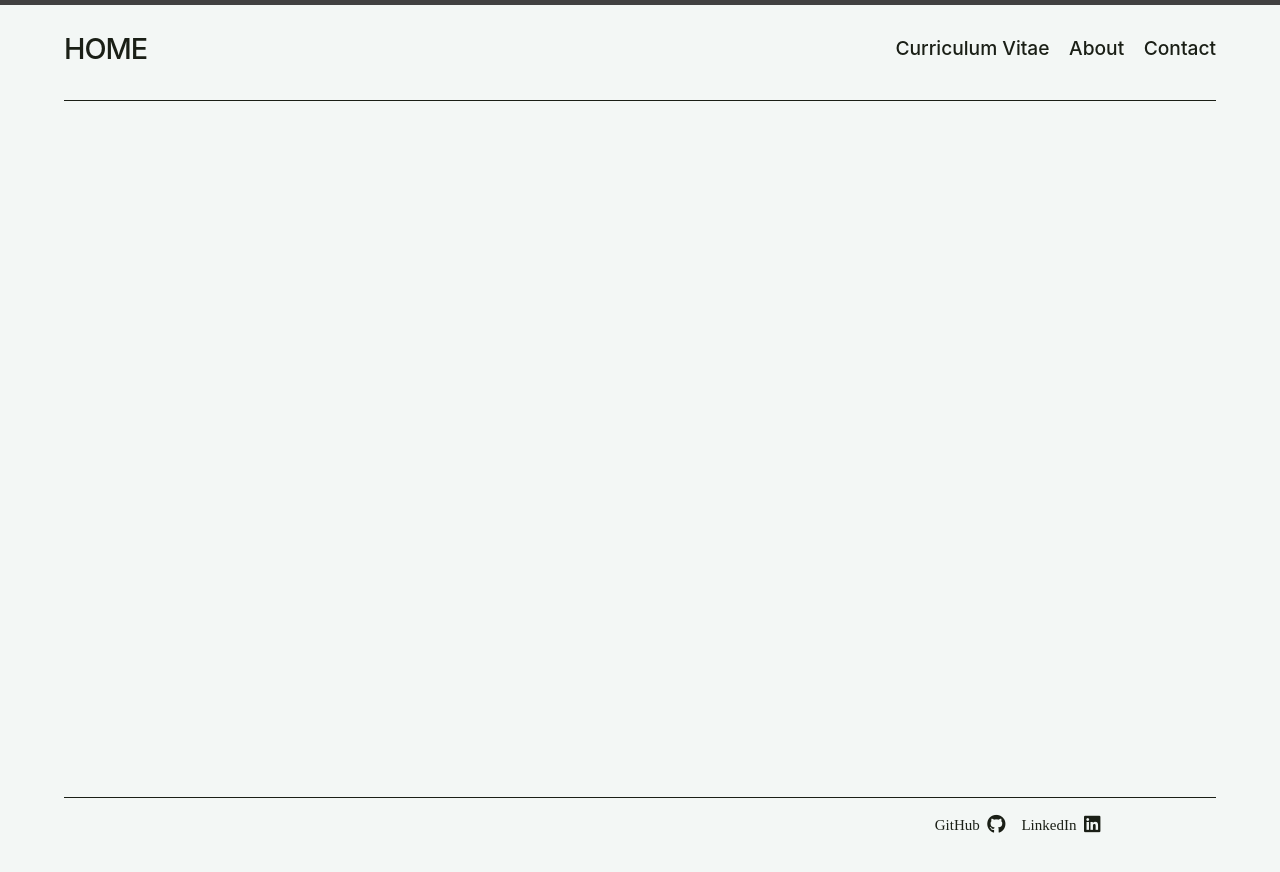
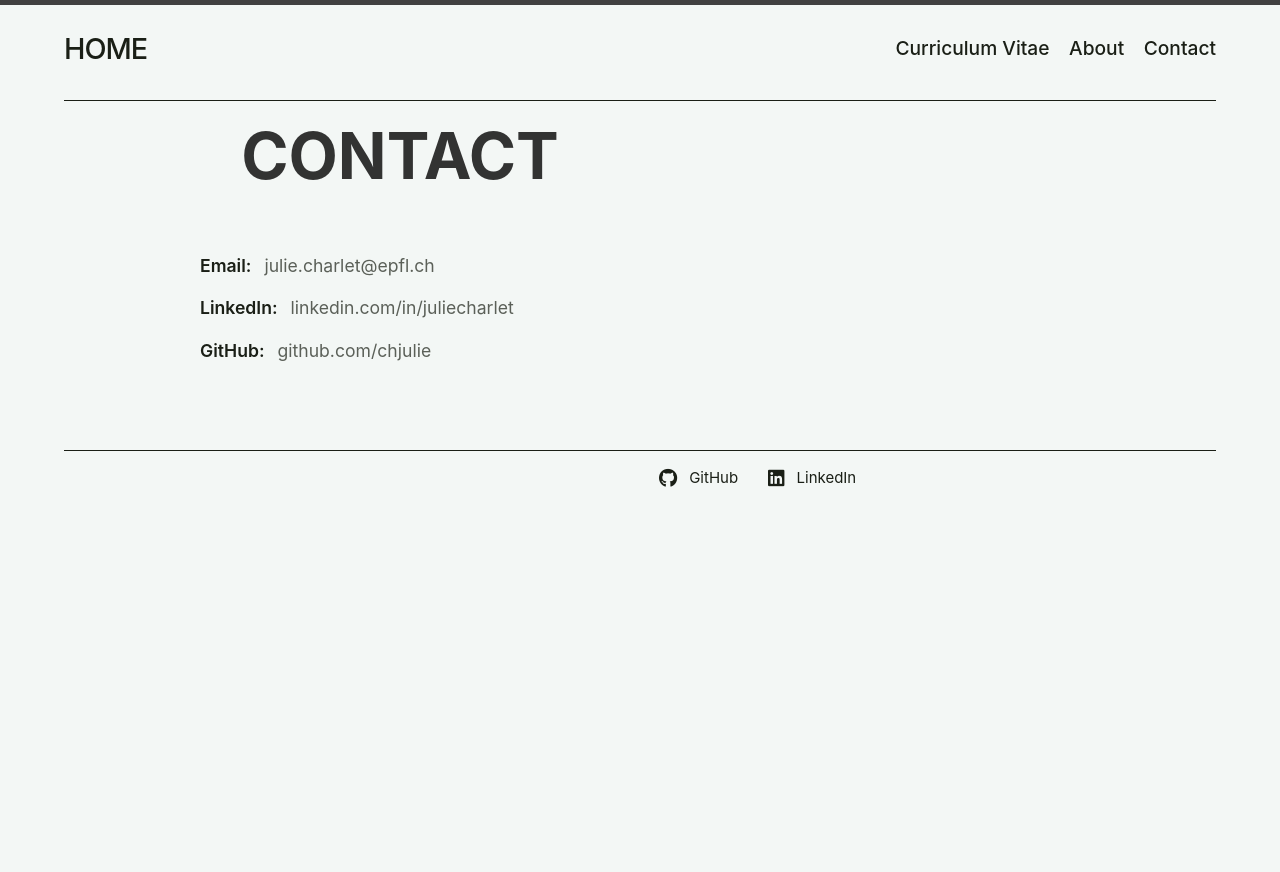
Before and after one commit to chjulie/chjulie.github.io, a Jekyll site: the page built from contact.markdown, in a window 1280 px wide. Shown: the top 872 px of the page. Built offline with Jekyll 4.4.1, drawn with Linux system fonts in a browser that asks for light colours.

Commit message:
style: improve look

```diff
--- a/_includes/social.html
+++ b/_includes/social.html
@@ -2,10 +2,10 @@
 <ul class="social-media-list">
   {% for entry in site.social_links %}
   <li class="social-item">
-    <span class="social-name">{{ entry.title }}</span>
     <a rel="me" href="{{ entry.url }}" target="_blank" title="{{ entry.title }}">
       <span class="fa-brands fa-{{ entry.icon }} fa-lg"></span>
     </a>
+    <span class="social-name">{{ entry.title }}</span>
   </li>
   {% endfor %}
 </ul>
--- a/_layouts/base.html
+++ b/_layouts/base.html
@@ -6,15 +6,15 @@
 
 <body>
 
-  {%- include header.html -%}
 
   <main class="page-content" aria-label="Content">
+    {%- include header.html -%}
     <div class="wrapper">
       {{ content }}
     </div>
+    {%- include footer.html -%}
   </main>
 
-  {%- include footer.html -%}
 
   {%- include sub-footer.html -%}
 
--- a/_sass/minima/custom-styles.scss
+++ b/_sass/minima/custom-styles.scss
@@ -57,7 +57,7 @@ $secondary-font: 'Avenir Next';
 
 
 .site-header {
-    background: $background-color;
+    background: transparent;
     /* optional for readability */
     margin: 0;
     margin-top: 0;
@@ -172,14 +172,49 @@ body {
 }
 
 /**
+* Post List
+*/
+/* Project list items */
+ul.post-list li {
+    margin-bottom: 1.5rem;
+    /* space between projects */
+    padding: 0.5rem 0;
+    border-bottom: 1px solid #e0e0e0;
+    /* subtle separation */
+}
+
+/* Post date / meta */
+ul.post-list li .post-meta {
+    font-size: 0.875rem;
+    /* slightly smaller than title */
+    color: #888888;
+    /* muted grey */
+    display: block;
+    margin-bottom: 0.25rem;
+}
+
+/* Project title link */
+ul.post-list li h3 a.post-link {
+    font-size: 1.8rem;
+    /* enlarge title text */
+    font-weight: 600;
+    color: $text-color;
+    /* primary color */
+    text-decoration: none;
+    transition: color 0.3s ease, transform 0.2s ease;
+}
+
+/* Hover effect */
+ul.post-list li h3 a.post-link:hover {
+    color: $hover-color;
+    /* hover colour */
+    transform: scale(1.01);
+    /* subtle slide on hover */
+}
+
+/**
 * Post
 */
-.post {
-    text-align: justify;
-    text-justify: inter-word;
-    /* optional, improves spacing between words */
-}
-
 .post-hero {
     aspect-ratio: 16 / 4;
     height: auto;
@@ -206,7 +241,7 @@ body {
 * Socials
 */
 .site-footer {
-    background-color: $background-color;
+    // background-color: $background-color;
     margin: 0;
     margin-top: 0;
     border-bottom: none;
@@ -215,32 +250,38 @@ body {
 
 .site-footer .social-media-list {
     list-style: none;
+    padding: 0;
+    margin: 0;
     display: flex;
-    gap: 16px;
-    /* modern & clean spacing */
-    list-style: none;
-    padding: 0;
+    gap: 1rem;
+    /* space between social items */
 }
 
 .site-footer .social-item {
     display: flex;
+    /* row direction by default */
     align-items: center;
-    /* vertically centers icon with text */
-    margin-bottom: 0.5em;
-    /* space between rows */
+    /* vertical align icon + text */
+    gap: 0.5rem;
+    /* space between icon and text */
+    position: relative;
     color: $text-color;
 }
 
+.site-footer .social-item a {
+    display: inline-block;
+    z-index: 2;
+    color: $text-color;
+    text-decoration: none;
+    padding: 0.25rem;
+}
+
 .site-footer .social-name {
-    font-family: $default-font;
-    flex: 0 0 120px;
-    /* fixed width for alignment of icons */
-    text-align: right;
-    /* optional: right-align text next to icon */
-    margin-right: 0.5em;
-    /* space between name and icon */
+    display: inline-block;
+    z-index: 1;
     color: $text-color;
 }
+
 
 .site-footer .social-links {
     display: flex;
@@ -249,14 +290,27 @@ body {
     justify-content: flex-start;
 }
 
+.site-footer .social-media-list {
+    list-style: none;
+    padding: 0;
+    margin: 0;
+    display: flex;
+    gap: 1rem;
+}
+
+
 .site-footer .social-media-list a {
+    align-items: center;
+    text-decoration: none;
     background: $background-color;
     box-shadow: none;
     border: none;
-    padding: 0;
+    padding: 0.25rem;
+    margin: 0;
+    gap: 2rem;
     color: $text-color;
     transition: color 0.2s ease-in-out;
-    display: inline-block;
+    display: flex;
 }
 
 .site-footer .social-media-list a:hover {
@@ -649,6 +703,83 @@ body {
 }
 
 /**
+* Contact
+*/
+// .contact-container {
+//     max-width: 600px;
+//     margin: 2rem auto;
+//     padding: 1rem;
+//     text-align: left;
+// }
+
+.contact-container {
+    display: flex;
+    align-items: flex-start;
+    /* align top of image and text */
+    gap: 2rem;
+    max-width: 100vw;
+    margin: 4rem 0 2rem 0;
+    position: relative;
+    /* needed for absolute title */
+    overflow: hidden;
+    box-sizing: border-box;
+    margin-top: 1.5rem;
+}
+
+.contact-title {
+    position: absolute;
+    top: 12%;
+    /* ~50% overlap with image */
+    left: 30%;
+    transform: translate(-50%, -50%);
+    font-size: 4rem;
+    font-weight: bold;
+    text-transform: uppercase;
+    opacity: 0.85;
+    pointer-events: none;
+    z-index: 1;
+    text-align: right;
+    max-width: 600px;
+    line-height: 3.2rem;
+}
+
+
+.contact-list {
+    list-style: none;
+    padding: 0;
+    margin: 0;
+    margin-top: 8em;
+    margin-left: 10em;
+}
+
+.contact-list li {
+    margin-bottom: 1rem;
+    font-size: 1.1rem;
+}
+
+.contact-label {
+    font-weight: 600;
+    margin-right: 0.5rem;
+    color: $text-color;
+    /* optional label color */
+}
+
+.contact-link {
+    color: rgba($text-color, 0.7);
+    /* link color */
+    text-decoration: none;
+    transition: color 0.3s ease, transform 0.2s ease;
+}
+
+.contact-link:hover {
+    color: $hover-color;
+    /* hover highlight */
+    transform: scale(1.01);
+    ;
+}
+
+
+/**
 * Footnotes
 */
 
--- a/contact.markdown
+++ b/contact.markdown
@@ -3,3 +3,31 @@ title: Contact
 permalink: /contact/
 layout: base
 ---
+
+<div class="contact-container">
+
+  <!-- Page Title -->
+  <h1 class="contact-title">Contact</h1>
+
+  <!-- Contact list -->
+  <ul class="contact-list">
+    <!-- Email -->
+    <li>
+      <span class="contact-label">Email:</span>
+      <a href="mailto:julie.charlet@epfl.ch" class="contact-link">julie.charlet@epfl.ch</a>
+    </li>
+
+    <!-- LinkedIn -->
+    <li>
+      <span class="contact-label">LinkedIn:</span>
+      <a href="https://www.linkedin.com/in/juliecharlet/" target="_blank" class="contact-link">linkedin.com/in/juliecharlet</a>
+    </li>
+
+    <!-- GitHub -->
+    <li>
+      <span class="contact-label">GitHub:</span>
+      <a href="https://github.com/chjulie" target="_blank" class="contact-link">github.com/chjulie</a>
+    </li>
+  </ul>
+
+</div>
```
Also changed, not shown: _layouts/post.html (+22 -3 lines).
